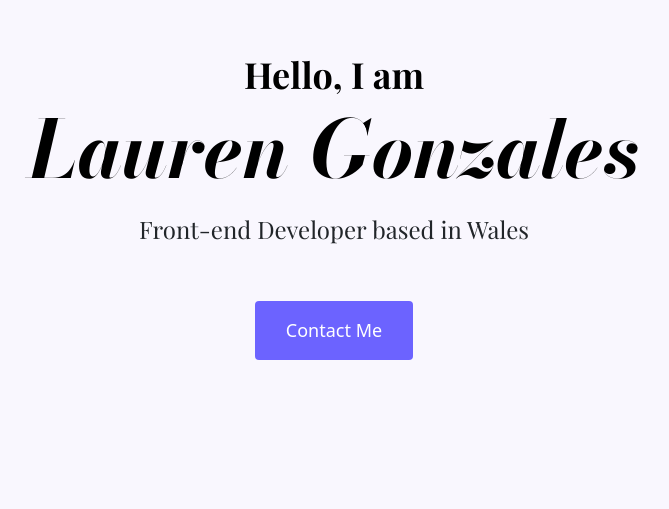
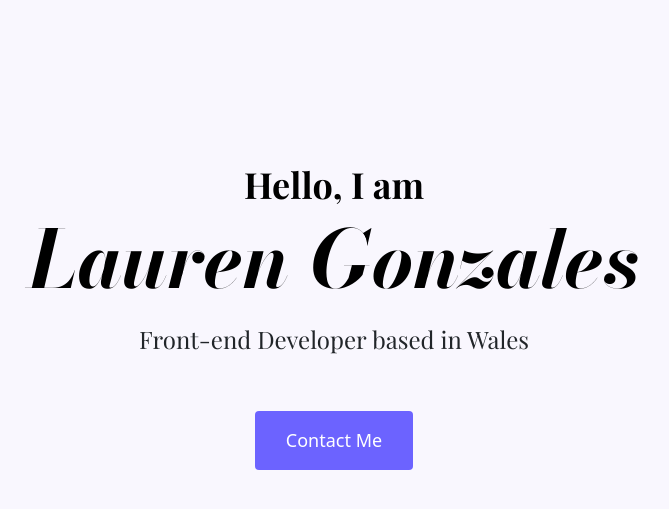
Before and after one commit to LMG260/portfolio, a plain HTML site: page index.html in a window 1280 px wide. Shown: the part 113-622 px from the top of the page, without its empty margins (306-975 px from the left). Drawn offline with nearby package versions, Linux system fonts and the light colour scheme.

Commit message:
Updating padding in .css

```diff
--- a/styles/portfolio.css
+++ b/styles/portfolio.css
@@ -25,7 +25,7 @@ p {
 .hero {
     background: var(--secondary-color);
     text-align: center;
-    padding: 160px 20px;
+    padding: 270px 20px;
 }
 
 .hero p {
```
